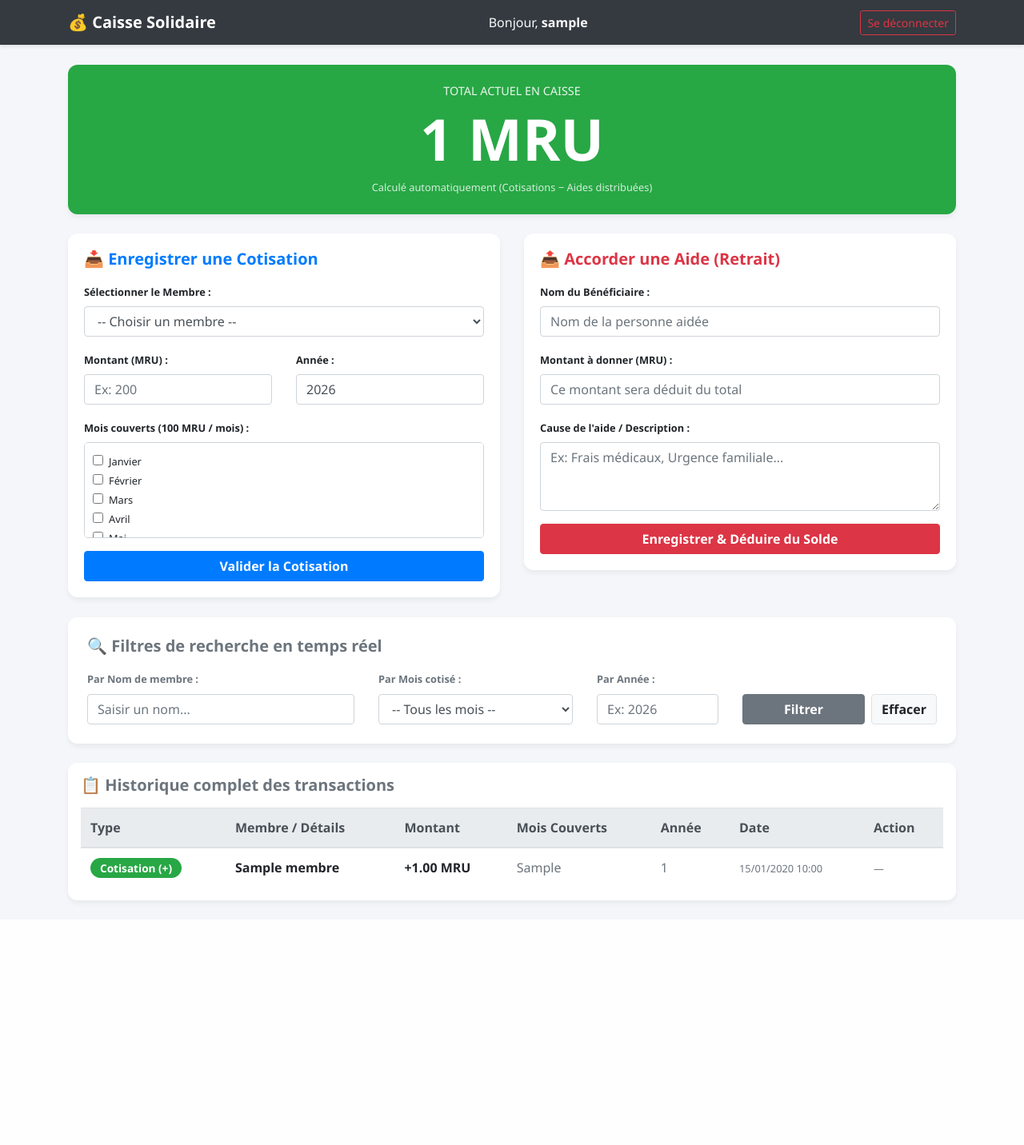
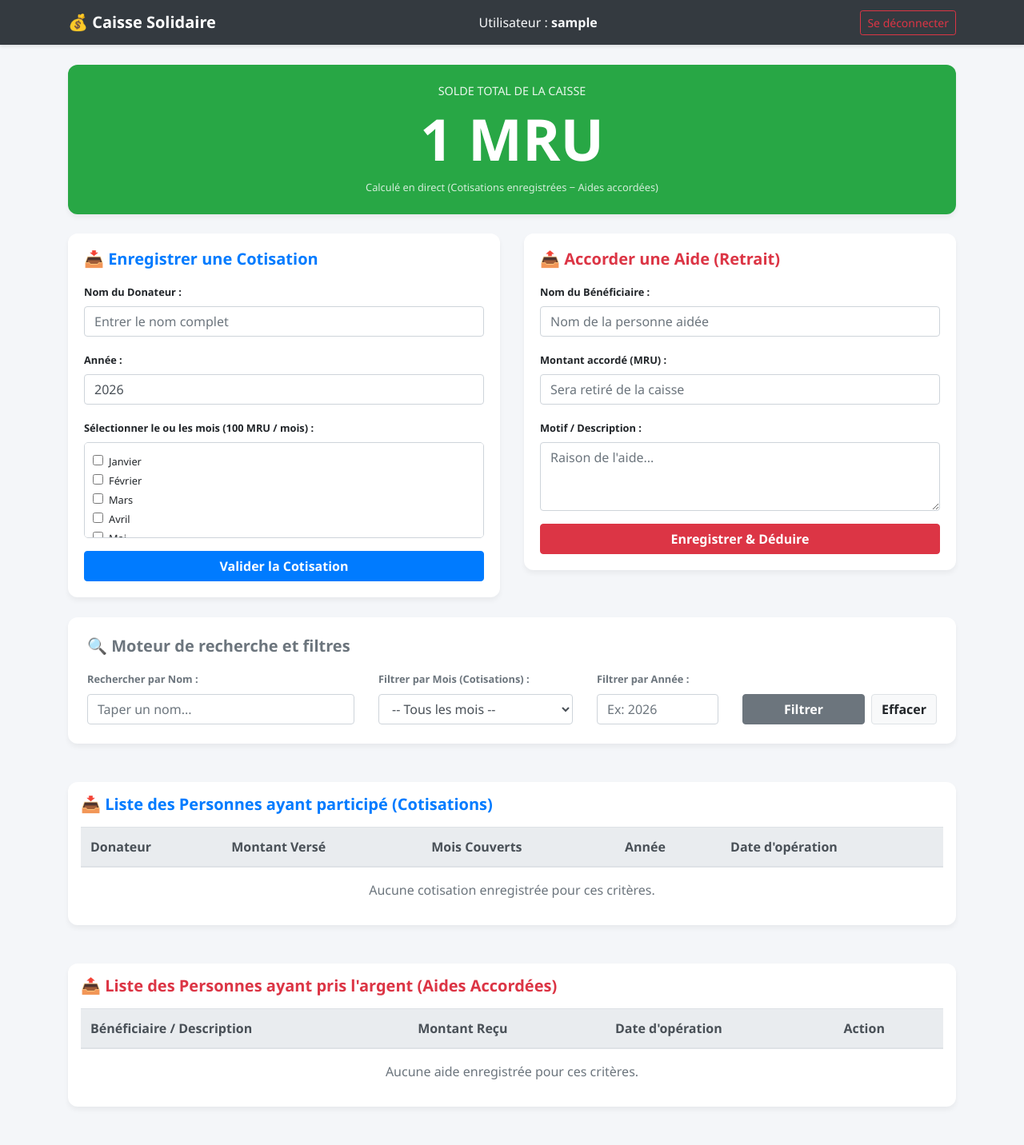
Before and after one commit to khawle-sk/caisse_solidaire, a Django app: page / in a window 1280 px wide. Shown: the whole page at 80% size. Before the commit the page ends 1132 px from the top, so only its background shows below. Run offline with Django 5.2, Linux system fonts and the light colour scheme; a user stored in the database is signed in; tables that the repository leaves empty hold one stand-in row (values such as "Sample post"); some libraries are stand-ins or nearby versions.

Commit message:
Fix: Separation distincte des sections Donateurs et Beneficiaires

```diff
--- a/caisse/templates/index.html
+++ b/caisse/templates/index.html
@@ -19,7 +19,7 @@
     <nav class="navbar navbar-expand-lg navbar-dark bg-dark">
         <div class="container">
             <a class="navbar-brand font-weight-bold" href="?">💰 Caisse Solidaire</a>
-            <span class="navbar-text text-light mr-3">Bonjour, <strong>{{ request.user.username }}</strong></span>
+            <span class="navbar-text text-light mr-3">Utilisateur : <strong>{{ request.user.username }}</strong></span>
             <form action="{% url 'logout' %}" method="POST" class="form-inline">
                 {% csrf_token %}
                 <button type="submit" class="btn btn-outline-danger btn-sm">Se déconnecter</button>
@@ -31,9 +31,9 @@
 
         <div class="card text-white bg-success mb-4 card-shadow">
             <div class="card-body text-center py-4">
-                <h5 class="text-uppercase tracking-wide mb-1" style="opacity: 0.9; font-size: 0.9rem;">Total Actuel en Caisse</h5>
+                <h5 class="text-uppercase tracking-wide mb-1" style="opacity: 0.9; font-size: 0.9rem;">Solde Total de la Caisse</h5>
                 <h1 class="display-3 font-weight-bold my-2">{{ solde_caisse }} MRU</h1>
-                <p class="small mb-0" style="opacity: 0.8;">Calculé automatiquement (Cotisations − Aides distribuées)</p>
+                <p class="small mb-0" style="opacity: 0.8;">Calculé en direct (Cotisations enregistrées − Aides accordées)</p>
             </div>
         </div>
 
@@ -44,30 +44,15 @@
                     <form method="POST" action="{% url 'ajouter_don' %}">
                         {% csrf_token %}
                         <div class="form-group">
-                            <label class="font-weight-bold small">Sélectionner le Membre :</label>
-                            <select name="membre_id" class="form-control" required>
-                                <option value="">-- Choisir un membre --</option>
-                                {% for m in membres %}
-                                    <option value="{{ m.id }}">{{ m.nom }}</option>
-                                {% endfor %}
-                            </select>
+                            <label class="font-weight-bold small">Nom du Donateur :</label>
+                            <input type="text" name="nom_donateur" class="form-control" placeholder="Entrer le nom complet" required>
                         </div>
-                        <div class="row">
-                            <div class="col-6">
-                                <div class="form-group">
-                                    <label class="font-weight-bold small">Montant (MRU) :</label>
-                                    <input type="number" name="montant" class="form-control" placeholder="Ex: 200" required>
-                                </div>
-                            </div>
-                            <div class="col-6">
                         <div class="form-group">
                             <label class="font-weight-bold small">Année :</label>
                             <input type="number" name="annee" class="form-control" value="2026" required>
                         </div>
-                            </div>
-                        </div>
                         <div class="form-group">
-                            <label class="font-weight-bold small">Mois couverts (100 MRU / mois) :</label>
+                            <label class="font-weight-bold small">Sélectionner le ou les mois (100 MRU / mois) :</label>
                             <div class="checkbox-group">
                                 {% for code, nom_mois in mois_choices %}
                                 <div class="form-check">
@@ -92,28 +77,28 @@
                             <input type="text" name="nom" class="form-control" placeholder="Nom de la personne aidée" required>
                         </div>
                         <div class="form-group">
-                            <label class="font-weight-bold small">Montant à donner (MRU) :</label>
-                            <input type="number" name="montant" class="form-control" placeholder="Ce montant sera déduit du total" required>
+                            <label class="font-weight-bold small">Montant accordé (MRU) :</label>
+                            <input type="number" name="montant" class="form-control" placeholder="Sera retiré de la caisse" required>
                         </div>
                         <div class="form-group">
-                            <label class="font-weight-bold small">Cause de l'aide / Description :</label>
-                            <textarea name="cause" class="form-control" rows="3" placeholder="Ex: Frais médicaux, Urgence familiale..." required></textarea>
+                            <label class="font-weight-bold small">Motif / Description :</label>
+                            <textarea name="cause" class="form-control" rows="3" placeholder="Raison de l'aide..." required></textarea>
                         </div>
-                        <button type="submit" class="btn btn-danger btn-block font-weight-bold">Enregistrer & Déduire du Solde</button>
+                        <button type="submit" class="btn btn-danger btn-block font-weight-bold">Enregistrer & Déduire</button>
                     </form>
                 </div>
             </div>
         </div>
 
-        <div class="card mb-4 p-4 card-shadow bg-white">
-            <h5 class="font-weight-bold mb-3 text-secondary">🔍 Filtres de recherche en temps réel</h5>
+        <div class="card mb-5 p-4 card-shadow bg-white">
+            <h5 class="font-weight-bold mb-3 text-secondary">🔍 Moteur de recherche et filtres</h5>
             <form method="GET" action="" class="row align-items-end">
                 <div class="col-md-4 form-group mb-2 mb-md-0">
-                    <label class="form-label font-weight-bold small text-muted">Par Nom de membre :</label>
-                    <input type="text" name="nom" class="form-control" placeholder="Saisir un nom..." value="{{ query_nom }}">
+                    <label class="form-label font-weight-bold small text-muted">Rechercher par Nom :</label>
+                    <input type="text" name="nom" class="form-control" placeholder="Taper un nom..." value="{{ query_nom }}">
                 </div>
                 <div class="col-md-3 form-group mb-2 mb-md-0">
-                    <label class="form-label font-weight-bold small text-muted">Par Mois cotisé :</label>
+                    <label class="form-label font-weight-bold small text-muted">Filtrer par Mois (Cotisations) :</label>
                     <select name="mois" class="form-control">
                         <option value="">-- Tous les mois --</option>
                         {% for code, nom_mois in mois_choices %}
@@ -122,7 +107,7 @@
                     </select>
                 </div>
                 <div class="col-md-2 form-group mb-2 mb-md-0">
-                    <label class="form-label font-weight-bold small text-muted">Par Année :</label>
+                    <label class="form-label font-weight-bold small text-muted">Filtrer par Année :</label>
                     <input type="number" name="annee" class="form-control" placeholder="Ex: 2026" value="{{ query_annee }}">
                 </div>
                 <div class="col-md-3 d-flex mb-md-0">
@@ -132,81 +117,98 @@
             </form>
         </div>
 
-        <div class="card card-shadow bg-white p-3 mb-4">
-            <h5 class="font-weight-bold mb-3 text-secondary">📋 Historique complet des transactions</h5>
+        <div class="card card-shadow bg-white p-3 mb-5">
+            <h5 class="font-weight-bold mb-3 text-primary">📥 Liste des Personnes ayant participé (Cotisations)</h5>
             <div class="table-responsive">
                 <table class="table table-hover mb-0">
                     <thead class="thead-light">
                         <tr>
-                            <th>Type</th>
-                            <th>Membre / Détails</th>
-                            <th>Montant</th>
+                            <th>Donateur</th>
+                            <th>Montant Versé</th>
                             <th>Mois Couverts</th>
                             <th>Année</th>
-                            <th>Date</th>
-                            <th>Action</th>
+                            <th>Date d'opération</th>
                         </tr>
                     </thead>
                     <tbody>
-                        {% for t in page_obj %}
+                        {% for t in page_obj_v %}
                         <tr>
-                            <td class="align-middle">
-                                {% if t.type_transaction == 'VERSEMENT' %}
-                                    <span class="badge badge-success">Cotisation (+)</span>
-                                {% else %}
-                                    <span class="badge badge-danger">Aide Accordée (-)</span>
-                                {% endif %}
-                            </td>
-                            <td class="align-middle">
-                                {% if t.membre %}
-                                    <strong>{{ t.membre.nom }}</strong>
-                                {% else %}
-                                    <span class="text-secondary font-italic">{{ t.commentaire }}</span>
-                                {% endif %}
-                            </td>
-                            <td class="align-middle font-weight-bold">
-                                {% if t.type_transaction == 'VERSEMENT' %}+{% else %}-{% endif %}{{ t.montant }} MRU
-                            </td>
+                            <td class="align-middle font-weight-bold text-dark">{{ t.commentaire }}</td>
+                            <td class="align-middle text-success font-weight-bold">+{{ t.montant }} MRU</td>
                             <td class="align-middle text-muted">{{ t.mois_couverts|default:"—" }}</td>
                             <td class="align-middle text-muted">{{ t.annee_concernee|default:"—" }}</td>
                             <td class="align-middle text-muted"><small>{{ t.date_creation|date:"d/m/Y H:i" }}</small></td>
-                            <td class="align-middle">
-                                {% if t.type_transaction == 'RETRAIT' %}
-                                    <a href="{% url 'telecharger_pdf' t.id %}" class="btn btn-sm btn-outline-danger font-weight-bold">📄 Reçu PDF</a>
-                                {% else %}
-                                    <span class="text-muted small">—</span>
-                                {% endif %}
-                            </td>
                         </tr>
                         {% empty %}
                         <tr>
-                            <td colspan="7" class="text-center text-muted py-4">Aucun enregistrement ne correspond.</td>
+                            <td colspan="5" class="text-center text-muted py-3">Aucune cotisation enregistrée pour ces critères.</td>
                         </tr>
                         {% endfor %}
                     </tbody>
                 </table>
             </div>
-        </div>
 
-        {% if page_obj.has_other_pages %}
-        <nav class="mt-4 mb-5">
-            <ul class="pagination justify-content-center">
-                {% if page_obj.has_previous %}
-                    <li class="page-item"><a class="page-link" href="?page={{ page_obj.previous_page_number }}&nom={{ query_nom }}&mois={{ query_mois }}&annee={{ query_annee }}">Précédent</a></li>
+            {% if page_obj_v.has_other_pages %}
+            <nav class="mt-3">
+                <ul class="pagination pagination-sm justify-content-center">
+                    {% if page_obj_v.has_previous %}
+                        <li class="page-item"><a class="page-link" href="?page_v={{ page_obj_v.previous_page_number }}&nom={{ query_nom }}&mois={{ query_mois }}&annee={{ query_annee }}">Précédent</a></li>
                     {% endif %}
-                {% for num in page_obj.paginator.page_range %}
-                    {% if page_obj.number == num %}
-                        <li class="page-item active"><span class="page-link">{{ num }}</span></li>
-                    {% elif num > page_obj.number|add:'-3' and num < page_obj.number|add:'3' %}
-                        <li class="page-item"><a class="page-link" href="?page={{ num }}&nom={{ query_nom }}&mois={{ query_mois }}&annee={{ query_annee }}">{{ num }}</a></li>
-                    {% endif %}
-                {% endfor %}
-                {% if page_obj.has_next %}
-                    <li class="page-item"><a class="page-link" href="?page={{ page_obj.next_page_number }}&nom={{ query_nom }}&mois={{ query_mois }}&annee={{ query_annee }}">Suivant</a></li>
+                    <li class="page-item active"><span class="page-link">Page {{ page_obj_v.number }}</span></li>
+                    {% if page_obj_v.has_next %}
+                        <li class="page-item"><a class="page-link" href="?page_v={{ page_obj_v.next_page_number }}&nom={{ query_nom }}&mois={{ query_mois }}&annee={{ query_annee }}">Suivant</a></li>
                     {% endif %}
                 </ul>
             </nav>
             {% endif %}
+        </div>
+
+
+        <div class="card card-shadow bg-white p-3 mb-5">
+            <h5 class="font-weight-bold mb-3 text-danger">📤 Liste des Personnes ayant pris l'argent (Aides Accordées)</h5>
+            <div class="table-responsive">
+                <table class="table table-hover mb-0">
+                    <thead class="thead-light">
+                        <tr>
+                            <th>Bénéficiaire / Description</th>
+                            <th>Montant Reçu</th>
+                            <th>Date d'opération</th>
+                            <th>Action</th>
+                        </tr>
+                    </thead>
+                    <tbody>
+                        {% for t in page_obj_r %}
+                        <tr>
+                            <td class="align-middle font-weight-bold text-dark">{{ t.commentaire }}</td>
+                            <td class="align-middle text-danger font-weight-bold">-{{ t.montant }} MRU</td>
+                            <td class="align-middle text-muted"><small>{{ t.date_creation|date:"d/m/Y H:i" }}</small></td>
+                            <td class="align-middle">
+                                <a href="{% url 'telecharger_pdf' t.id %}" class="btn btn-sm btn-outline-danger font-weight-bold">📄 Reçu PDF</a>
+                            </td>
+                        </tr>
+                        {% empty %}
+                        <tr>
+                            <td colspan="4" class="text-center text-muted py-3">Aucune aide enregistrée pour ces critères.</td>
+                        </tr>
+                        {% endfor %}
+                    </tbody>
+                </table>
+            </div>
+
+            {% if page_obj_r.has_other_pages %}
+            <nav class="mt-3">
+                <ul class="pagination pagination-sm justify-content-center">
+                    {% if page_obj_r.has_previous %}
+                        <li class="page-item"><a class="page-link" href="?page_r={{ page_obj_r.previous_page_number }}&nom={{ query_nom }}&annee={{ query_annee }}">Précédent</a></li>
+                    {% endif %}
+                    <li class="page-item active"><span class="page-link">Page {{ page_obj_r.number }}</span></li>
+                    {% if page_obj_r.has_next %}
+                        <li class="page-item"><a class="page-link" href="?page_r={{ page_obj_r.next_page_number }}&nom={{ query_nom }}&annee={{ query_annee }}">Suivant</a></li>
+                    {% endif %}
+                </ul>
+            </nav>
+            {% endif %}
+        </div>
 
     </div>
 </body>
--- a/caisse/views.py
+++ b/caisse/views.py
@@ -5,43 +5,40 @@ from django.db.models import Sum
 from django.core.paginator import Paginator
 from reportlab.lib.pagesizes import letter
 from reportlab.pdfgen import canvas
-from .models import Membre, Transaction
+from .models import Transaction
 
 @login_required(login_url='login')
 def home(request):
-    # 1. Calcul du solde dynamique de la caisse
+    # 1. Calcul du solde dynamique global
     total_versements = Transaction.objects.filter(type_transaction='VERSEMENT', actif=True).aggregate(Sum('montant'))['montant__sum'] or 0
     total_retraits = Transaction.objects.filter(type_transaction='RETRAIT', actif=True).aggregate(Sum('montant'))['montant__sum'] or 0
     solde_caisse = total_versements - total_retraits
 
-    # 2. Récupération des transactions
+    # 2. Récupération de l'historique complet
     transactions_list = Transaction.objects.filter(actif=True).order_by('-date_creation')
 
-    # 3. Système de filtres cumulatifs simultanés
+    # 3. Système de filtres globaux cumulatifs (Cherche partout)
     query_nom = request.GET.get('nom', '').strip()
     query_mois = request.GET.get('mois', '').strip()
     query_annee = request.GET.get('annee', '').strip()
 
     if query_nom:
-        transactions_list = transactions_list.filter(membre__nom__icontains=query_nom)
+        # 🌟 FILTRE GLOBAL : Cherche le nom que ce soit un Donateur ou un Bénéficiaire
+        transactions_list = transactions_list.filter(commentaire__icontains=query_nom)
     if query_mois:
         transactions_list = transactions_list.filter(mois_couverts__icontains=query_mois)
     if query_annee:
         transactions_list = transactions_list.filter(annee_concernee=query_annee)
 
-    # 4. Pagination (15 par page)
+    # 4. Pagination stricte (15 lignes par page)
     paginator = Paginator(transactions_list, 15)
     page_number = request.GET.get('page', 1)
     page_obj = paginator.get_page(page_number)
-
-    # Liste des membres pour le menu déroulant
-    membres = Membre.objects.all().order_by('nom')
 
     context = {
         'solde_caisse': solde_caisse,
         'page_obj': page_obj,
         'mois_choices': Transaction.MOIS_CHOICES,
-        'membres': membres,
         'query_nom': query_nom,
         'query_mois': query_mois,
         'query_annee': query_annee,
@@ -51,22 +48,23 @@ def home(request):
 @login_required(login_url='login')
 def AjouterDon(request):
     if request.method == 'POST':
-        membre_id = request.POST.get('membre_id')
-        montant = request.POST.get('montant')
+        nom_donateur = request.POST.get('nom_donateur', '').strip()
         annee = request.POST.get('annee')
         mois_list = request.POST.getlist('mois_selectionnes')
 
-        if membre_id and montant:
-            membre = get_object_or_404(Membre, id=membre_id)
-            # Conversion de la liste des mois cochés en texte séparé par des virgules
-            mois_string = ", ".join([dict(Transaction.MOIS_CHOICES).get(m, m) for m in mois_list]) if mois_list else ""
+        if nom_donateur and mois_list:
+            nb_mois = len(mois_list)
+            montant_calcule = nb_mois * 100
+
+            # Conversion des codes de mois en texte lisible (ex: Janvier, Février)
+            mois_string = ", ".join([dict(Transaction.MOIS_CHOICES).get(m, m) for m in mois_list])
 
             Transaction.objects.create(
                 type_transaction='VERSEMENT',
-                membre=membre,
-                montant=montant,
+                montant=montant_calcule,
                 annee_concernee=annee if annee else None,
                 mois_couverts=mois_string,
+                commentaire=f"Donateur: {nom_donateur}",
                 actif=True
             )
     return redirect('home')
@@ -74,9 +72,9 @@ def AjouterDon(request):
 @login_required(login_url='login')
 def EnregistrerAide(request):
     if request.method == 'POST':
-        beneficiaire = request.POST.get('nom')
+        beneficiaire = request.POST.get('nom', '').strip()
         montant = request.POST.get('montant')
-        cause = request.POST.get('cause')
+        cause = request.POST.get('cause', '').strip()
 
         if beneficiaire and montant:
             Transaction.objects.create(
@@ -100,8 +98,8 @@ def TelechargerPDF(request, transaction_id):
 
     p.setFont("Helvetica", 12)
     p.drawString(100, 680, f"Numéro de reçu : #{aide.id}")
-    p.drawString(100, 650, f"Détails : {aide.commentaire}")
-    p.drawString(100, 620, f"Montant Total Retiré : {aide.montant} MRU")
+    p.drawString(100, 650, f"{aide.commentaire}")
+    p.drawString(100, 620, f"Montant Total Déduit : {aide.montant} MRU")
 
     p.setFont("Helvetica-Oblique", 10)
     p.drawString(100, 500, f"Document officiel généré le : {aide.date_creation.strftime('%d/%m/%Y à %H:%M')}")
```
Lines whose indentation alone changed are shown as unchanged.
